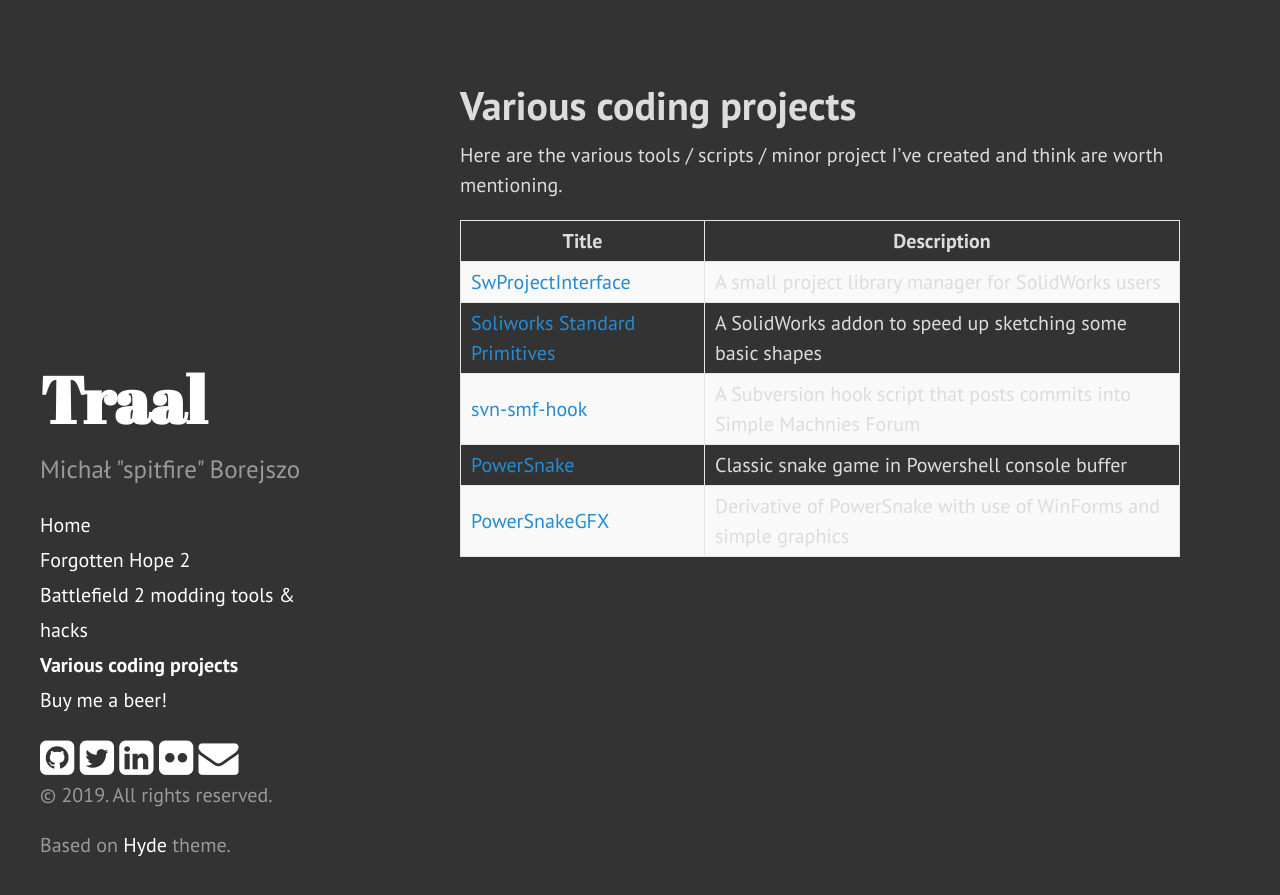
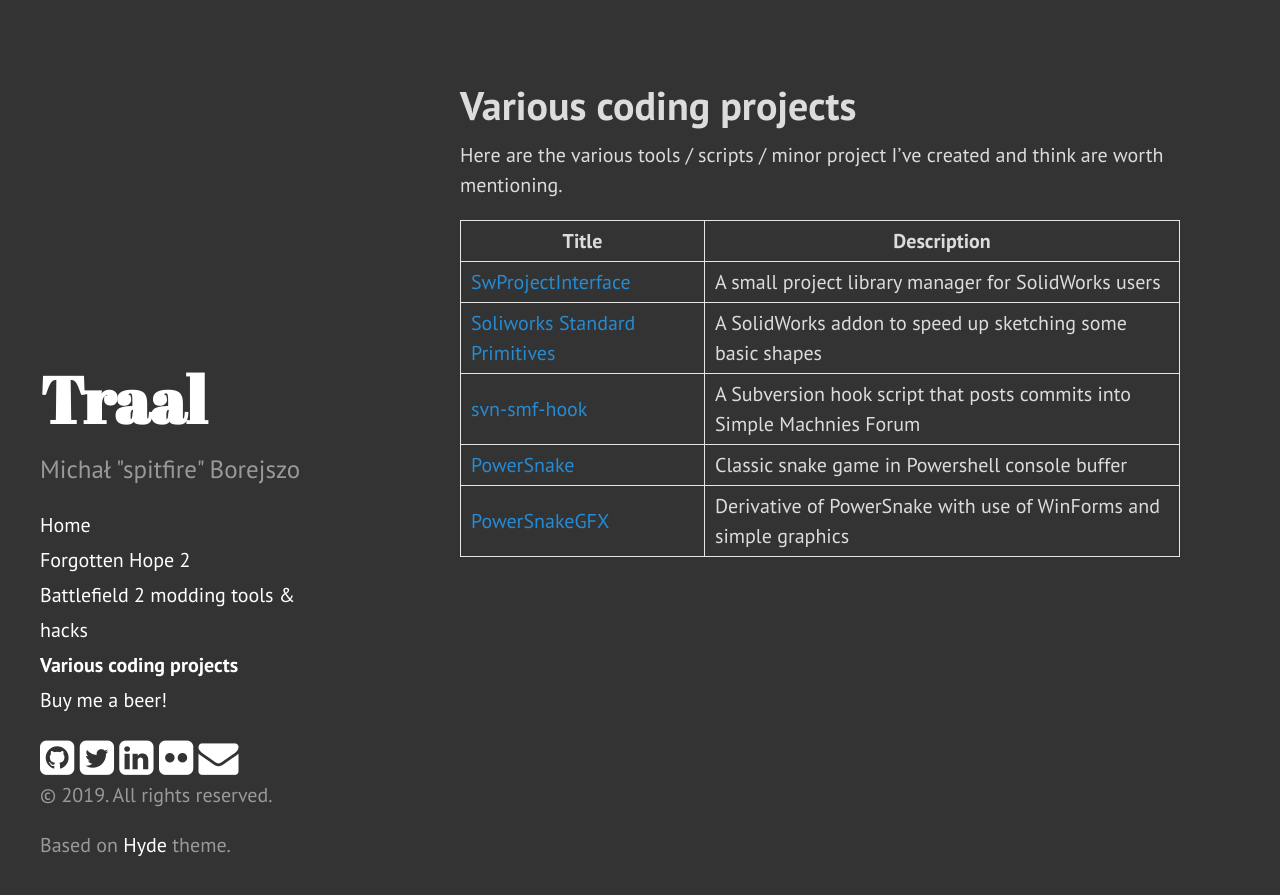
Before and after one commit to spitfire05/spitfire05.github.io, a Jekyll site: the page built from 50_various-coding-projects.md, in a window 1280 px wide. Shown: the top 895 px of the page. Built offline with Jekyll 4.4.1, drawn with Linux system fonts in a browser that asks for light colours; nearby versions of some CDN libraries.

Commit message:
Fix tables still having some white background

```diff
--- a/static/css/traal.css
+++ b/static/css/traal.css
@@ -43,4 +43,9 @@ h1, h2, h3, h4, h5, h6 {
     color: #dcdcdc;
 }
 
+tbody tr:nth-child(odd) td,
+tbody tr:nth-child(odd) th {
+  background-color: inherit;
+}
+
 /* </DarkMode> */
```
